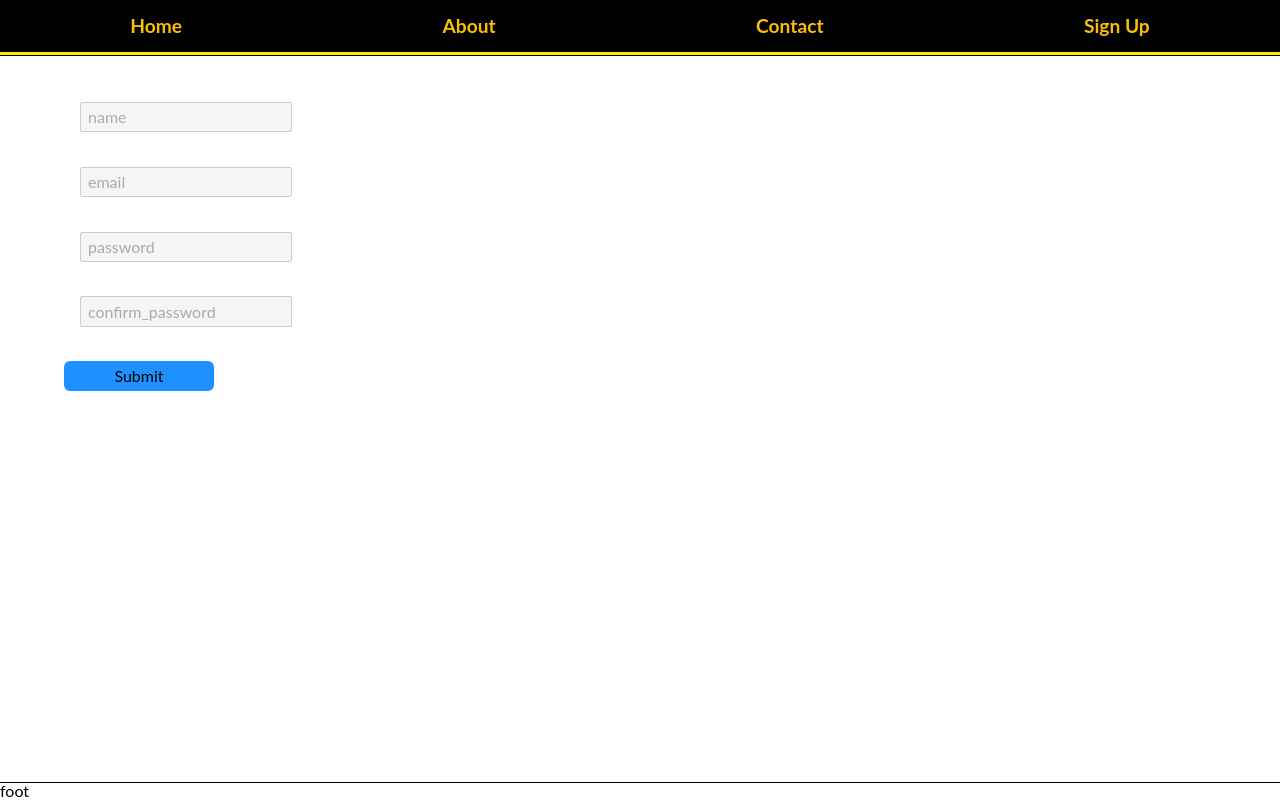
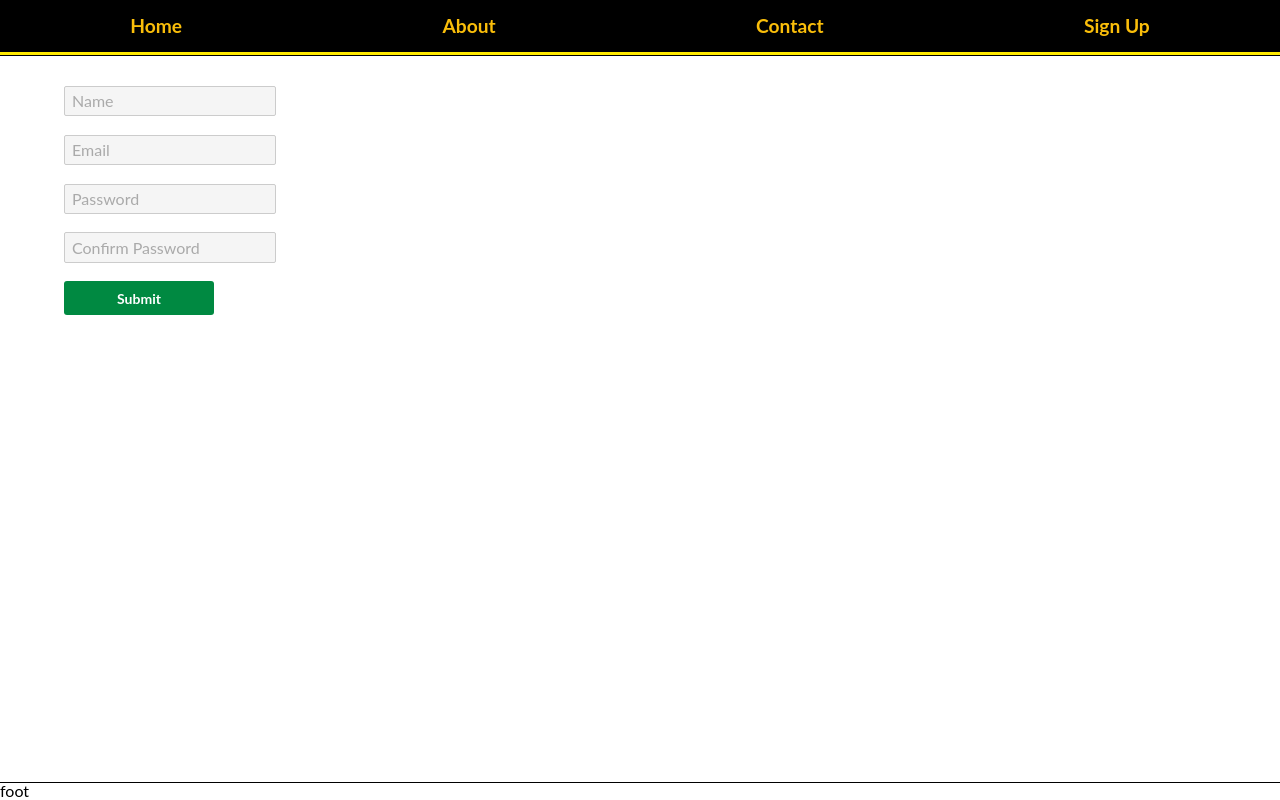
Before and after one commit to barshopen/password-manager, a React (Create React App) app: page /signup in a window 1280 px wide. Built offline with nearby package versions, Linux system fonts and the light colour scheme; the HTML template or start-up script is replaced by a standard one.

Commit message:
add javascript fetch to page and add some styling

```diff
--- a/src/Components/InputField.js
+++ b/src/Components/InputField.js
@@ -13,10 +13,12 @@ export default (props) => {
       <input
         type={props.type}
         id={props.property_name}
-        placeholder={props.property_name}
+        placeholder={props.property_label || props.property_name}
         onChange={onChangeHandler}
       />
-      <label htmlFor={props.property_name}>{props.property_name}</label>
+      <label htmlFor={props.property_name}>
+        {props.property_label || props.property_name}
+      </label>
     </FloatContainer>
   );
 };
@@ -24,9 +26,8 @@ export default (props) => {
 const FloatContainer = styled.div`
   position: relative;
 
-  margin: 1em;
   transition: all 0.3s;
-
+  text-transform: capitalize;
   & label {
     font-size: 1em;
     color: #aaa;
--- a/src/Scenarios/SignUp.js
+++ b/src/Scenarios/SignUp.js
@@ -3,18 +3,23 @@ import styled from "styled-components";
 import Container from "src/Components/Container";
 import InputField from "src/Components/InputField";
 
-const formState = {
-  Name: "",
-  Email: "",
-  password: "",
-  confirm_password: "",
-};
+const formState = {};
 export default () => {
   const [form, setForm] = useState(formState);
 
   function handleSubmit(event) {
     event.preventDefault();
-    console.log(form);
+    window
+    .fetch('/signup', {
+      method: 'POST',
+      headers: {
+        'content-type': 'application/json;charset=UTF-8',
+        delay: 1500,
+            },
+      body: JSON.stringify({
+        form: form
+      }),
+    })
   }
 
   function onChangeHandler(property, val) {
@@ -38,6 +43,7 @@ export default () => {
           onChangeHandler={onChangeHandler}
         />
         <InputField
+          property_label="confirm password"
           property_name="confirm_password"
           type="password"
           onChangeHandler={onChangeHandler}
@@ -56,7 +62,17 @@ const Submit = styled.input`
 
   width: 150px;
   height: 30px;
-  background: dodgerblue;
-  border-radius: 6px;
+  border-radius: 3px;
   border: none;
+  box-shadow: none;
+
+
+  padding: 10px 20px;
+  min-height: 34px;
+  background-color: #008941;
+  box-shadow: none;
+  color: #fff;
+  font-size: 14px;
+  font-weight: 700;
+  text-transform: none;
 `;
```
